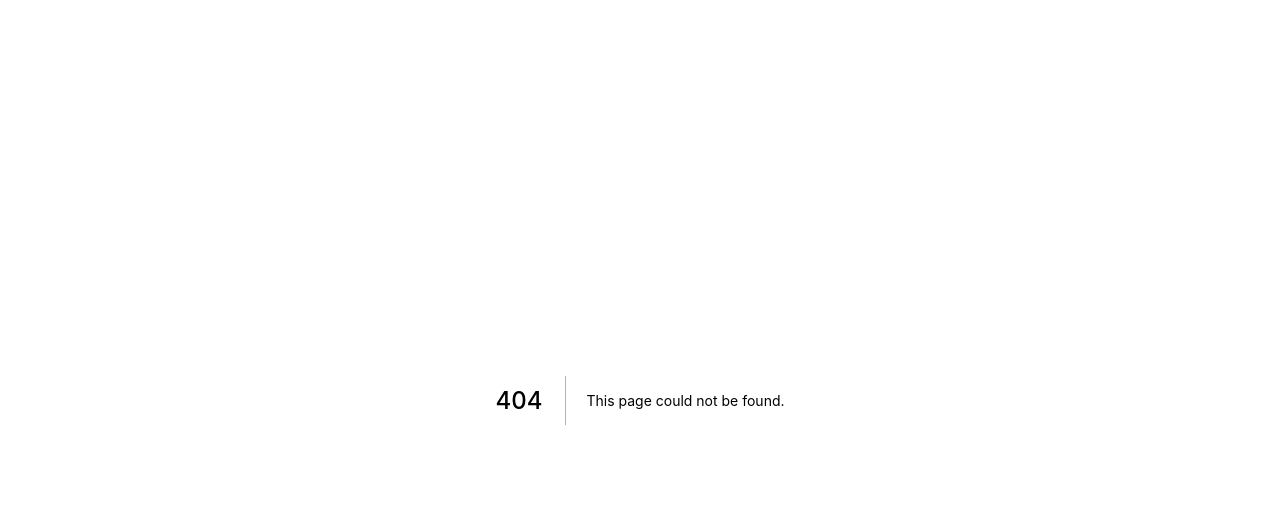
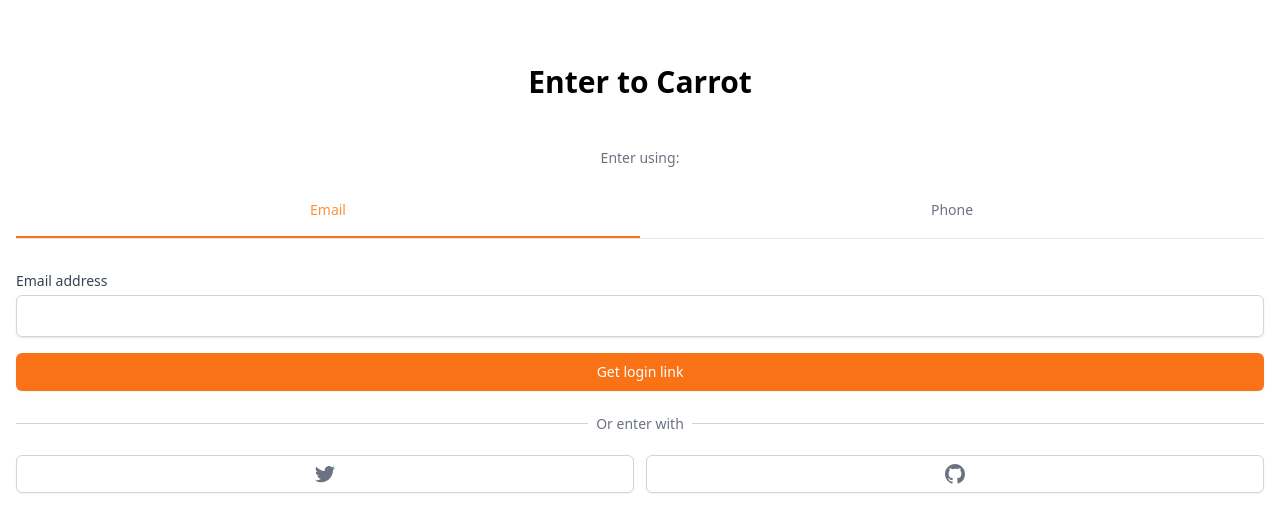
Before and after one commit to jiho3894/CharleyMarket, a Next.js app: page /enter in a window 1280 px wide. Before the commit this address had no page. Shown: the top 532 px of the page. Built offline with nearby package versions, Linux system fonts and the light colour scheme.

Commit message:
[feat] singup page

```diff
--- /dev/null
+++ b/pages/enter.tsx
@@ -0,0 +1,100 @@
+import type { NextPage } from "next";
+import { useState } from "react";
+import Button from "../components/button";
+import Input from "../components/input";
+import { cls } from "../libs/utils";
+
+const Enter: NextPage = () => {
+  const [method, setMethod] = useState<"email" | "phone">("email");
+  const onEmailClick = () => setMethod("email");
+  const onPhoneClick = () => setMethod("phone");
+  return (
+    <div className="mt-16 px-4">
+      <h3 className="text-center text-3xl font-bold">Enter to Carrot</h3>
+      <div className="mt-12">
+        <div className="flex flex-col items-center">
+          <h5 className="text-sm font-medium text-gray-500">Enter using:</h5>
+          <div className="mt-8  grid  w-full grid-cols-2 border-b ">
+            <button
+              className={cls(
+                "border-b-2 pb-4 text-sm font-medium",
+                method === "email"
+                  ? " border-orange-500 text-orange-400"
+                  : "border-transparent text-gray-500 hover:text-gray-400"
+              )}
+              onClick={onEmailClick}
+            >
+              Email
+            </button>
+            <button
+              className={cls(
+                "border-b-2 pb-4 text-sm font-medium",
+                method === "phone"
+                  ? " border-orange-500 text-orange-400"
+                  : "border-transparent text-gray-500 hover:text-gray-400"
+              )}
+              onClick={onPhoneClick}
+            >
+              Phone
+            </button>
+          </div>
+        </div>
+        <form className="mt-8 flex flex-col space-y-4">
+          {method === "email" ? (
+            <Input name="email" label="Email address" type="email" required />
+          ) : null}
+          {method === "phone" ? (
+            <Input
+              name="phone"
+              label="Phone number"
+              type="number"
+              kind="phone"
+              required
+            />
+          ) : null}
+          {method === "email" ? <Button text={"Get login link"} /> : null}
+          {method === "phone" ? (
+            <Button text={"Get one-time password"} />
+          ) : null}
+        </form>
+        <div className="mt-8">
+          <div className="relative">
+            <div className="absolute w-full border-t border-gray-300" />
+            <div className="relative -top-3 text-center ">
+              <span className="bg-white px-2 text-sm text-gray-500">
+                Or enter with
+              </span>
+            </div>
+          </div>
+          <div className="mt-2 grid grid-cols-2 gap-3">
+            <button className="flex items-center justify-center rounded-md border border-gray-300 bg-white py-2 px-4 text-sm font-medium text-gray-500 shadow-sm hover:bg-gray-50">
+              <svg
+                className="h-5 w-5"
+                aria-hidden="true"
+                fill="currentColor"
+                viewBox="0 0 20 20"
+              >
+                <path d="M6.29 18.251c7.547 0 11.675-6.253 11.675-11.675 0-.178 0-.355-.012-.53A8.348 8.348 0 0020 3.92a8.19 8.19 0 01-2.357.646 4.118 4.118 0 001.804-2.27 8.224 8.224 0 01-2.605.996 4.107 4.107 0 00-6.993 3.743 11.65 11.65 0 01-8.457-4.287 4.106 4.106 0 001.27 5.477A4.073 4.073 0 01.8 7.713v.052a4.105 4.105 0 003.292 4.022 4.095 4.095 0 01-1.853.07 4.108 4.108 0 003.834 2.85A8.233 8.233 0 010 16.407a11.616 11.616 0 006.29 1.84" />
+              </svg>
+            </button>
+            <button className="flex items-center justify-center rounded-md border border-gray-300 bg-white py-2 px-4 text-sm font-medium text-gray-500 shadow-sm hover:bg-gray-50">
+              <svg
+                className="h-5 w-5"
+                aria-hidden="true"
+                fill="currentColor"
+                viewBox="0 0 20 20"
+              >
+                <path
+                  fillRule="evenodd"
+                  d="M10 0C4.477 0 0 4.484 0 10.017c0 4.425 2.865 8.18 6.839 9.504.5.092.682-.217.682-.483 0-.237-.008-.868-.013-1.703-2.782.605-3.369-1.343-3.369-1.343-.454-1.158-1.11-1.466-1.11-1.466-.908-.62.069-.608.069-.608 1.003.07 1.531 1.032 1.531 1.032.892 1.53 2.341 1.088 2.91.832.092-.647.35-1.088.636-1.338-2.22-.253-4.555-1.113-4.555-4.951 0-1.093.39-1.988 1.029-2.688-.103-.253-.446-1.272.098-2.65 0 0 .84-.27 2.75 1.026A9.564 9.564 0 0110 4.844c.85.004 1.705.115 2.504.337 1.909-1.296 2.747-1.027 2.747-1.027.546 1.379.203 2.398.1 2.651.64.7 1.028 1.595 1.028 2.688 0 3.848-2.339 4.695-4.566 4.942.359.31.678.921.678 1.856 0 1.338-.012 2.419-.012 2.747 0 .268.18.58.688.482A10.019 10.019 0 0020 10.017C20 4.484 15.522 0 10 0z"
+                  clipRule="evenodd"
+                />
+              </svg>
+            </button>
+          </div>
+        </div>
+      </div>
+    </div>
+  );
+};
+export default Enter;
```
